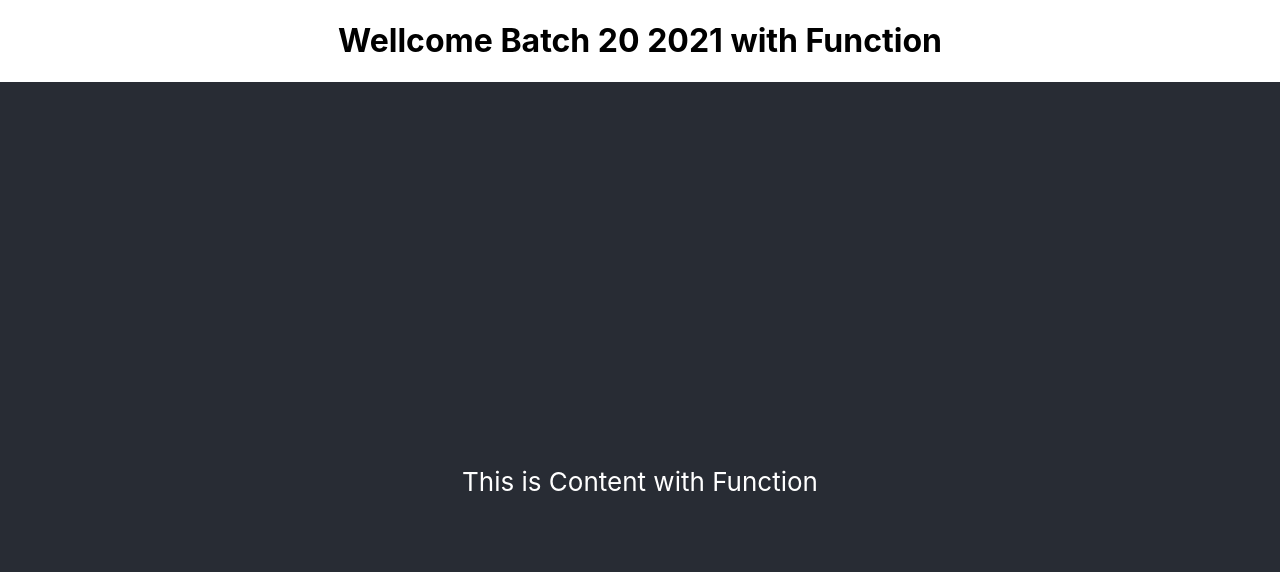
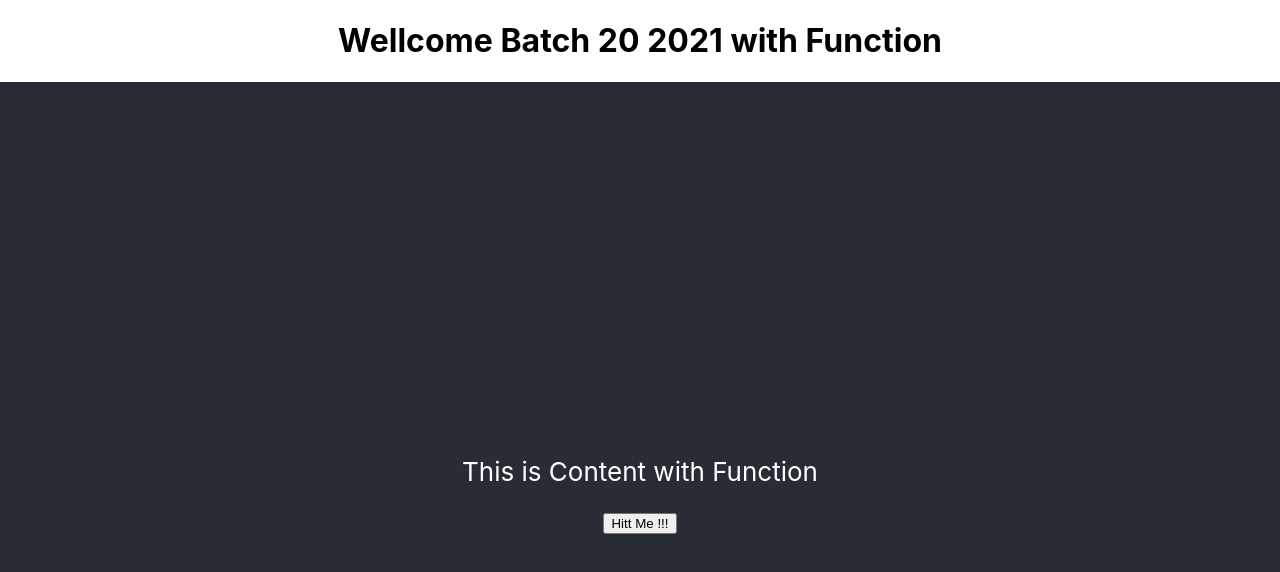
Before and after one commit to crusherblack/batch20-react, a React (Create React App) app: page / in a window 1280 px wide. Shown: the top 572 px of the page. Built offline with nearby package versions, Linux system fonts and the light colour scheme.

Commit message:
handle Event

```diff
--- a/src/Components/Content.jsx
+++ b/src/Components/Content.jsx
@@ -2,19 +2,35 @@ import React,{Component} from 'react';
 import '../App.css'
 
 // class Content extends Component {
+
+//     greeting(){
+//         alert("Hallo Siswa Bootcamp Batch 20")
+//     }
+
 //     render(){
 //       return(
 //         <div className="App-content">
 //           <p>This is Content</p>
+
+//           <button onClick={this.greeting} >
+//             Hit Me !!!!
+//           </button>
 //         </div>
 //       )
 //     }
 //   }
 
 function Content() {
+
+    function greeting(){
+        alert("hello this is event with Function")
+    }
+
     return(
         <div className="App-content">
             <p>This is Content with Function</p>
+
+            <button onClick={greeting}>Hitt Me !!!</button>
         </div>
     )
 }
```
Also changed, not shown: 1 other file (tests, documents, lock files or other folders).
